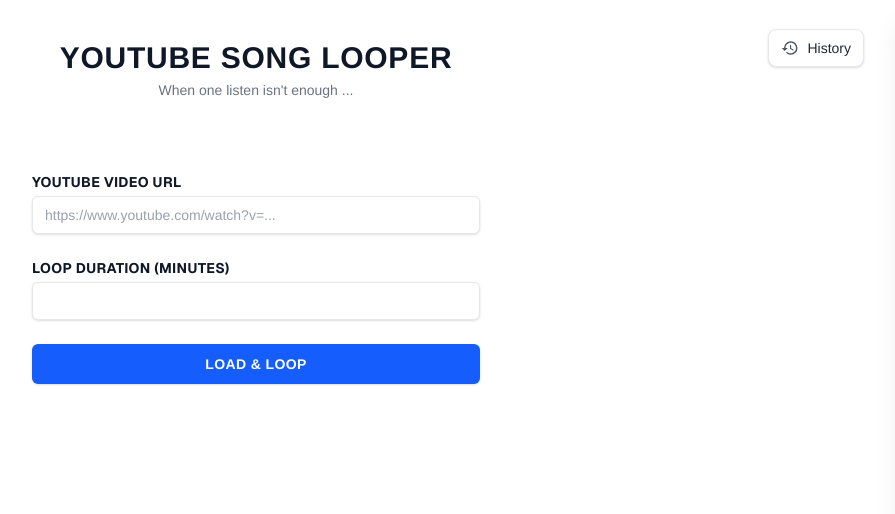
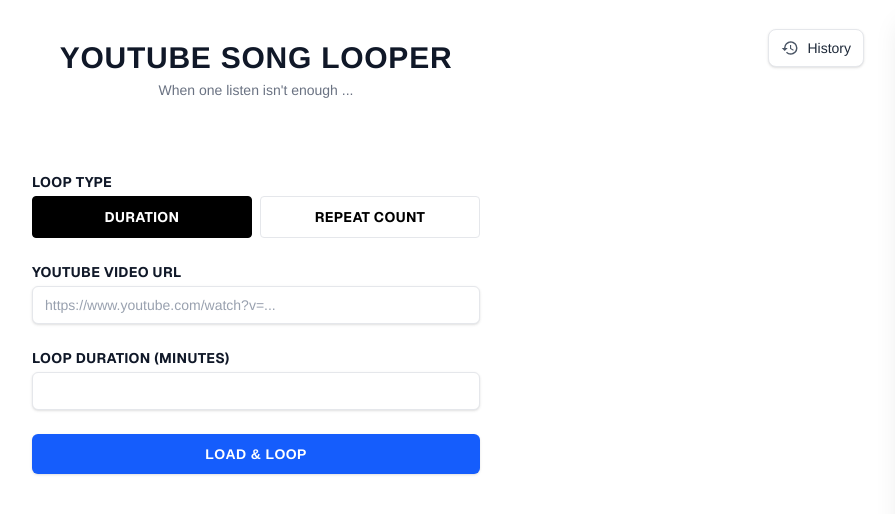
Before and after one commit to lart-de-la-conception/youtube-song-looper, a Next.js app in the folder frontend/: page / in a window 1280 px wide. Shown: the top 514 px of the page, without its empty margins (384-1279 px from the left). Built offline with nearby package versions, Linux system fonts and the light colour scheme.

Commit message:
added repeat count loop + update UI

```diff
--- a/frontend/src/app/page.tsx
+++ b/frontend/src/app/page.tsx
@@ -33,8 +33,12 @@
   const API_URL = getApiUrl();
   const [youtubeUrl, setYoutubeUrl] = useState('');
   const [urlInputText, setUrlInputText] = useState('');
+  const [loopMode, setLoopMode] = useState<'duration' | 'repeat'>('duration');
   const [loopMinutes, setLoopMinutes] = useState('');
   const [submittedLoopMinutes, setSubmittedLoopMinutes] = useState('');
+  const [repeatCount, setRepeatCount] = useState('');
+  const [submittedRepeatCount, setSubmittedRepeatCount] = useState('');
+  const [completedPlays, setCompletedPlays] = useState(0);
   const [videoId, setVideoId] = useState<string | null>(null);
   const [loopStartTime, setLoopStartTime] = useState<number | null>(null);
   const [isLooping, setIsLooping] = useState(false);
@@ -101,7 +105,7 @@
   // Ref to the underlying YouTube player instance
   const playerRef = useRef<{ seekTo: (t: number, allowSeekAhead?: boolean) => void; playVideo: () => void } | null>(null);
 
-  const loopDurationMs = Number(loopMinutes) > 0 ? Number(loopMinutes) * 60 * 1000 : 0; // Convert minutes to milliseconds for easier comparison
+  const submittedRepeatCountNumber = Number(submittedRepeatCount);
 
   // Refresh history with current sort
   const refreshHistoryWithCurrentSort = async () => {
@@ -219,6 +223,7 @@
     playerRef.current = event.target;
     setLoopStartTime(Date.now());
     setTimePassed(0); // Reset accumulated time
+    setCompletedPlays(0);
     setIsLooping(true);
     setElapsedTime(0);
     event.target.playVideo();
@@ -251,6 +256,7 @@
     // Duration of the session that just finished
     const sessionMs = Date.now() - loopStartTime;
     const totalMs = timePassed + sessionMs;
+    const nextCompletedPlays = completedPlays + 1;
 
     // Prefer submitted duration; fall back to current input
     const targetMs =
@@ -259,12 +265,23 @@
         : Number(loopMinutes) > 0
         ? Number(loopMinutes) * 60 * 1000
         : 0;
+    const targetPlayCount =
+      submittedRepeatCountNumber > 0
+        ? submittedRepeatCountNumber
+        : Number(repeatCount) > 0
+        ? Number(repeatCount)
+        : 0;
+    const shouldContinueLoop =
+      targetPlayCount > 0
+        ? nextCompletedPlays < targetPlayCount
+        : targetMs > 0 && totalMs < targetMs;
 
     // Accumulate the finished session and clear current session start
     setTimePassed((prev) => prev + sessionMs);
     setLoopStartTime(null);
+    setCompletedPlays(nextCompletedPlays);
 
-    if (totalMs < targetMs) {
+    if (shouldContinueLoop) {
       // Continue looping without resetting the accumulated timer
       event.target.seekTo(0);
       event.target.playVideo();
@@ -278,15 +295,23 @@
    */
   const handleSubmit = async (e: React.FormEvent) => {
     e.preventDefault();
-    if (!loopMinutes || Number(loopMinutes) <= 0) {
+    if (loopMode === 'duration' && (!loopMinutes || Number(loopMinutes) <= 0)) {
       setError('Please enter a valid loop duration (in minutes).');
       setTimeout(() => {
         setError('');
       }, 3000);
       return;
     }
+    if (loopMode === 'repeat' && (!repeatCount || !Number.isInteger(Number(repeatCount)) || Number(repeatCount) <= 0)) {
+      setError('Please enter a valid repeat count.');
+      setTimeout(() => {
         setError('');
-    setSubmittedLoopMinutes(loopMinutes);
+      }, 3000);
+      return;
+    }
+    setError('');
+    setSubmittedLoopMinutes(loopMode === 'duration' ? loopMinutes : '');
+    setSubmittedRepeatCount(loopMode === 'repeat' ? repeatCount : '');
 
     // Extract id from URL and validate
     const idFromUrl = extractVideoId(youtubeUrl);
@@ -295,7 +320,8 @@
       return;
     }
 
-    // save the looped song to the database
+    // Duration-based sessions are saved in history. Repeat-only sessions stay local for now.
+    if (loopMode === 'duration') {
       try {
         setIsSaving(true);
         const resp = await axios.post(`${API_URL}/api/saveloopedsong`, {
@@ -313,6 +339,7 @@
       } finally {
         setIsSaving(false);
       }
+    }
 
     // If the same video is already loaded, reset and play from start
     if (videoId && idFromUrl === videoId && playerRef.current) {
@@ -320,6 +347,7 @@
       setIsLooping(true);
       setTimePassed(0);
       setElapsedTime(0);
+      setCompletedPlays(0);
       setLoopStartTime(Date.now());
       try {
         playerRef.current.seekTo(0, true);
@@ -390,11 +418,15 @@
     setYoutubeUrl(`https://www.youtube.com/watch?v=${item.video_id}`);
     setVideoTitle(item.title);
     const minutes = String(item.loop_duration ?? '');
+    setLoopMode('duration');
     setLoopMinutes(minutes);
     setSubmittedLoopMinutes(minutes);
+    setRepeatCount('');
+    setSubmittedRepeatCount('');
     setIsLooping(false);
     setTimePassed(0);
     setElapsedTime(0);
+    setCompletedPlays(0);
     // Player will autoplay in onPlayerReady
 
     // Increment play_count for this history item and refresh the panel
@@ -613,6 +645,43 @@
       <section className="flex flex-col items-center justify-start px-4 pt-8">
         <form onSubmit={handleSubmit} className="space-y-6 w-full max-w-md text-black">
           <div>
+            <span className="block text-sm mb-1 text-gray-700 tracking-wide font-sans font-bold text-gray-900 uppercase">
+              Loop Type
+            </span>
+            <div className="grid grid-cols-2 gap-2">
+              <button
+                type="button"
+                aria-pressed={loopMode === 'duration'}
+                onClick={() => {
+                  setLoopMode('duration');
+                  setError('');
+                }}
+                className={`rounded border px-4 py-2.5 text-sm font-sans font-bold uppercase tracking-wide transition ${
+                  loopMode === 'duration'
+                    ? 'bg-black text-white border-black'
+                    : 'bg-white text-black border-gray-200 hover:bg-gray-50'
+                }`}
+              >
+                Duration
+              </button>
+              <button
+                type="button"
+                aria-pressed={loopMode === 'repeat'}
+                onClick={() => {
+                  setLoopMode('repeat');
+                  setError('');
+                }}
+                className={`rounded border px-4 py-2.5 text-sm font-sans font-bold uppercase tracking-wide transition ${
+                  loopMode === 'repeat'
+                    ? 'bg-black text-white border-black'
+                    : 'bg-white text-black border-gray-200 hover:bg-gray-50'
+                }`}
+              >
+                Repeat count
+              </button>
+            </div>
+          </div>
+          <div>
             <label htmlFor="youtube-url" className="block text-sm mb-1 tracking-wide font-sans font-bold text-gray-900 uppercase">
               YouTube Video URL
             </label>
@@ -631,6 +700,7 @@
               {videoTitle}
             </div>
           )}
+          {loopMode === 'duration' ? (
             <div>
               <label htmlFor="loop-minutes" className="block text-sm mb-1 text-gray-700 tracking-wide font-sans font-bold text-gray-900 uppercase">
                 Loop Duration (minutes)
@@ -648,6 +718,28 @@
                 className="w-full border border-gray-200 rounded-md px-3 py-2 focus:outline-none focus:ring-2 focus:ring-blue-400 bg-white text-black placeholder-gray-400 text-sm font-light shadow-sm transition"
               />
             </div>
+          ) : (
+            <div>
+              <label htmlFor="repeat-count" className="block text-sm mb-1 text-gray-700 tracking-wide font-sans font-bold text-gray-900 uppercase">
+                Repeat Count
+              </label>
+              <input
+                id="repeat-count"
+                type="number"
+                min={1}
+                step={1}
+                value={repeatCount}
+                onChange={e => {
+                  setRepeatCount(e.target.value);
+                  if (error && Number.isInteger(Number(e.target.value)) && Number(e.target.value) > 0) {
+                    setError('');
+                  }
+                }}
+                placeholder=""
+                className="w-full border border-gray-200 rounded-md px-3 py-2 focus:outline-none focus:ring-2 focus:ring-blue-400 bg-white text-black placeholder-gray-400 text-sm font-light shadow-sm transition"
+              />
+            </div>
+          )}
           {error && (
             <div className="text-red-500 text-sm font-light mt-1">{error}</div>
           )}
@@ -669,7 +761,9 @@
           <div className="mt-12 flex flex-col items-center justify-center w-full">
             {isLooping && (
               <div className="mb-2 text-blue-600 text-center text-s font-light">
-                Looping for {formatTime(elapsedTime)} / {submittedLoopMinutes ? `${submittedLoopMinutes}:00` : ''}
+                {submittedRepeatCountNumber > 0
+                  ? `Play ${Math.min(completedPlays + 1, submittedRepeatCountNumber)} / ${submittedRepeatCountNumber}`
+                  : `Looping for ${formatTime(elapsedTime)} / ${submittedLoopMinutes ? `${submittedLoopMinutes}:00` : ''}`}
               </div>
             )}
             <div className="flex w-full justify-center">
```
Also changed, not shown: 1 other file (tests, documents, lock files or other folders). Lines whose indentation alone changed are shown as unchanged.
